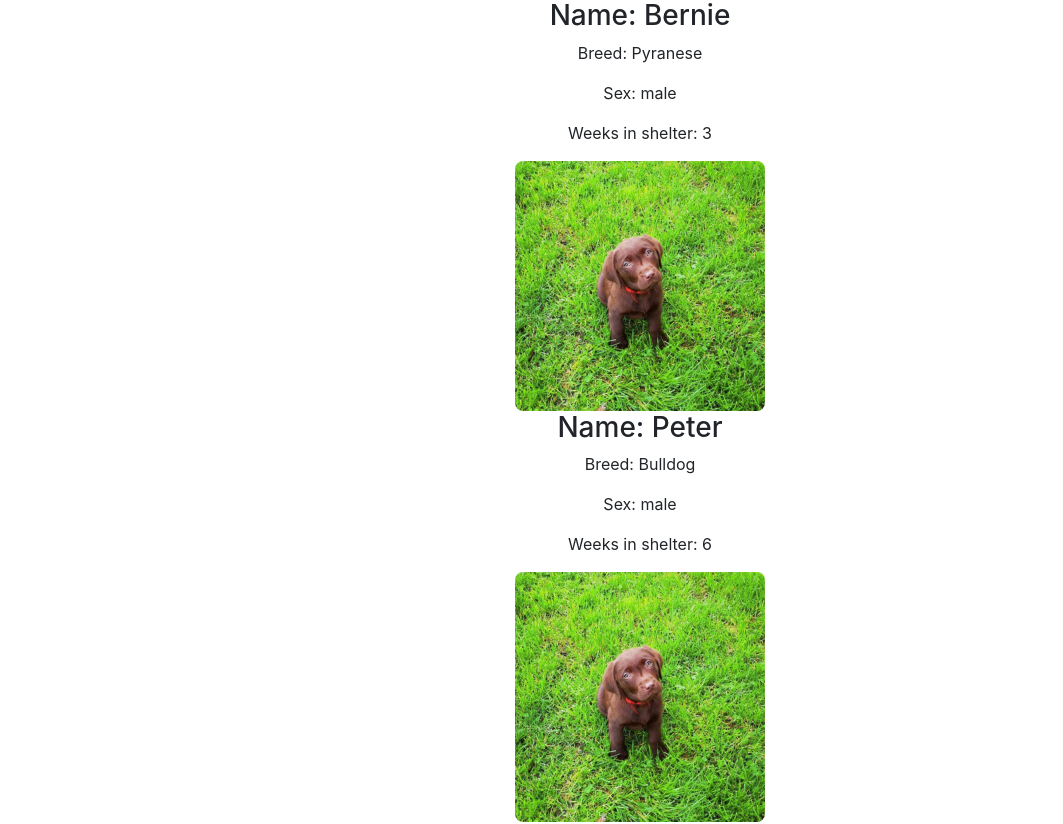
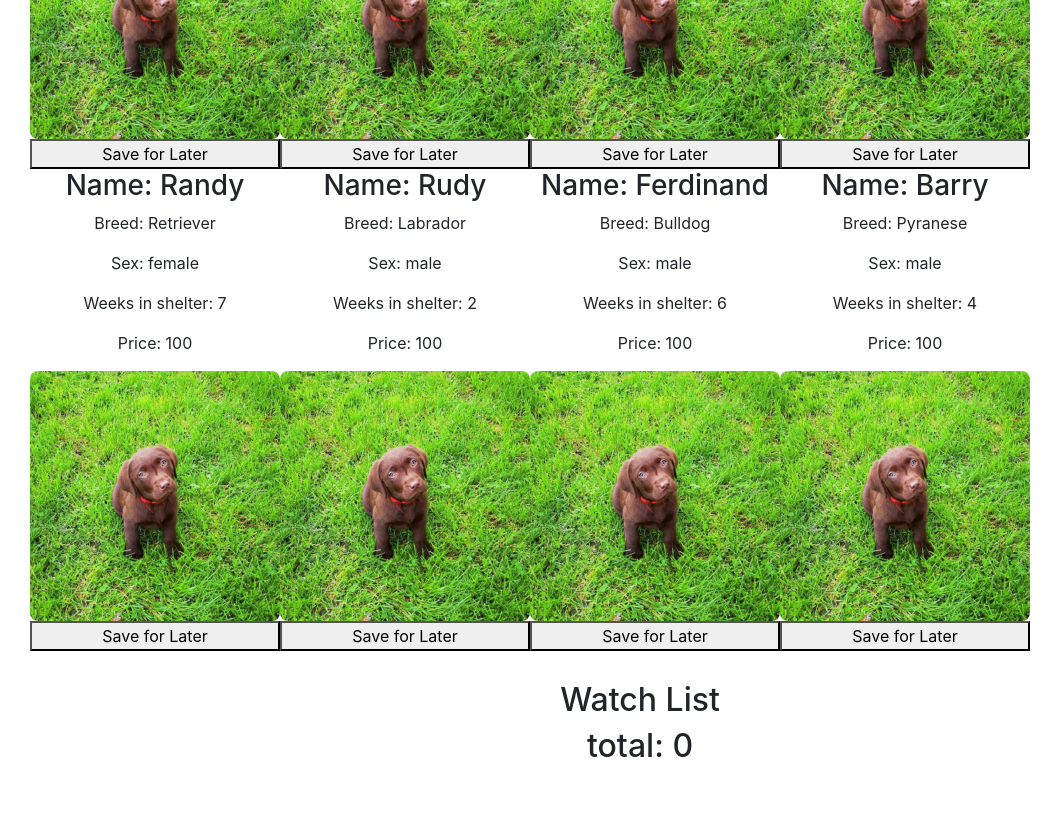
Before and after one commit to rainycloud123/development, a React (Create React App) app: page / in a window 1280 px wide. Shown: the part 940-1764 px from the top of the page, without its empty margins (0-1063 px from the left). After the commit the page ends 1714 px from the top, so only its background shows below. Built offline with nearby package versions, Linux system fonts and the light colour scheme; the HTML template or start-up script is replaced by a standard one.

Commit message:
functinality done

```diff
--- a/src/App.css
+++ b/src/App.css
@@ -64,7 +64,19 @@ img {
   cursor: pointer;
 }
 
+.dogs{
+  display: flex;
+  flex-wrap: wrap;
+  padding: 30px;
+}
+
 /* questions:
+
+- sort and filter both working at the same time
+- aggregator button issue
+- total not everywhere
+- style
+
 - sort only on click
 - sort and filter together
 - how to get each image a different size
--- a/src/App.js
+++ b/src/App.js
@@ -3,7 +3,7 @@ import dogData from "./assets/pet-data.json";
 import './App.css';
 import { useState, useEffect } from "react";
 import Dog from "./components/dog";
-import Buttons from "./components/buttons";
+//import Buttons from "./components/buttons";
 import * as React from 'react';
 
 
@@ -15,11 +15,20 @@ dogData.forEach((item) => {
 
 function App() {
   const [dogs, setDogs] = useState(dogData)
+  const [cartItems, setCart] = useState([])
   const [isSorted, setIsSorted] = useState(false)
   //const [item, setItem] = useState(dogData);
   const rescuePups = [...new Set(dogData.map((Val) => Val.breed))];
 
   const [open, setOpen] = React.useState(false);
+
+  function calcTotal() {
+    let total = 0
+    for (let i = 0; i < cartItems.length; i++) {
+      total += cartItems[i].price
+    }
+    return total;
+  }
 
   const handleOpen = () => {
     setOpen(!open);
@@ -57,10 +66,10 @@ function App() {
   };
 
   function addToCart(item) {
-    setDogs([...dogs, item])
+    setCart([...cartItems, item])
   }
 
-  useEffect(() => {
+  const sortFunc = () => {
     if (isSorted) {
       const sortedDogs = [...dogs]
       sortedDogs.sort((a, b) => {
@@ -70,7 +79,7 @@ function App() {
     } else {
       setDogs(dogData)
     }
-  }, [isSorted, dogs])
+  }
 
   const Dropdown = ({ open, trigger, menu }) => {
     return (
@@ -133,31 +142,43 @@ function App() {
           <button onClick={handleMenumale}>male</button>
         ]}
       />
-      <button onClick={() => setIsSorted(!isSorted)} > Longest Stay First</button>
+      <button onClick={() => {
+        setIsSorted(!isSorted)
+        sortFunc()
+      }} > Longest Stay First</button>
       {/* <p>
         {dogData.map((item, index) => (
           <Buttons item={item} addToCart={addToCart} />
         ))}
       </p> */}
-      <p>
+
+      <div className="dogs">
         {dogs.map((item, index) => (
           <Dog item={item} addToCart={addToCart} />
         ))}
-      </p>
+      </div>
 
 
 
-      {/* <h2>Favorites</h2>
-        {dogs.map((item, index) => (
+      <div>
+        <h2>Watch List</h2>
+        {cartItems.map((item, index) => (
           <div>
             <p>{item.name}</p>
+            {/* Total:
+            {Object.entries()} */}
+            <p>{item.price}</p>
+
+
+
           </div>
 
+
         ))}
-        TODO: render a list of items in the cart */}
-
-
-    </div >
+        <h2>total: {calcTotal()}</h2>
+        {/* TODO: render a list of items in the cart */}
+      </div>
+    </div>
   );
 }
 
--- a/src/assets/pet-data.json
+++ b/src/assets/pet-data.json
@@ -4,6 +4,7 @@
         "breed": "Labrador",
         "sex": "male",
         "time": "1",
+        "price": 100,
         "image": "lab.png"
     },
     {
@@ -11,6 +12,7 @@
         "breed": "Retriever",
         "sex": "male",
         "time": "4",
+        "price": 100,
         "image": "lab.png"
     },
     {
@@ -18,6 +20,7 @@
         "breed": "Pyranese",
         "sex": "male",
         "time": "3",
+        "price": 100,
         "image": "lab.png"
     },
     {
@@ -25,6 +28,7 @@
         "breed": "Bulldog",
         "sex": "male",
         "time": "6",
+        "price": 100,
         "image": "lab.png"
     },
     {
@@ -32,6 +36,7 @@
         "breed": "Labrador",
         "sex": "female",
         "time": "2",
+        "price": 100,
         "image": "lab.png"
     },
     {
@@ -39,6 +44,7 @@
         "breed": "Retriever",
         "sex": "female",
         "time": "9",
+        "price": 100,
         "image": "lab.png"
     },
     {
@@ -46,6 +52,7 @@
         "breed": "Retriever",
         "sex": "male",
         "time": "2",
+        "price": 100,
         "image": "lab.png"
     },
     {
@@ -53,6 +60,7 @@
         "breed": "Pyranese",
         "sex": "male",
         "time": "3",
+        "price": 100,
         "image": "lab.png"
     },
     {
@@ -60,6 +68,7 @@
         "breed": "Retriever",
         "sex": "female",
         "time": "7",
+        "price": 100,
         "image": "lab.png"
     },
     {
@@ -67,6 +76,7 @@
         "breed": "Labrador",
         "sex": "male",
         "time": "2",
+        "price": 100,
         "image": "lab.png"
     },
     {
@@ -74,6 +84,7 @@
         "breed": "Bulldog",
         "sex": "male",
         "time": "6",
+        "price": 100,
         "image": "lab.png"
     },
     {
@@ -81,6 +92,7 @@
         "breed": "Pyranese",
         "sex": "male",
         "time": "4",
+        "price": 100,
         "image": "lab.png"
     }
 ]
--- a/src/components/buttons.js
+++ b/src/components/buttons.js
@@ -1,78 +1,78 @@
 
-import React from "react";
-import dogData from "./dog";
+// import React from "react";
+// import dogData from "./dog";
 
-const Buttons = ({ filterItem, setItem, rescuePups }) => {
-    return (
-        <>
-            <div className="d-flex justify-content-center">
-                {rescuePups.map((Val, id) => {
-                    return (
-                        <button
-                            className="btn-dark text-white p-1 px-2 mx-5 btn fw-bold"
-                            onClick={() => filterItem(Val)}
-                            key={id}
-                        >
-                            {Val}
-                        </button>
-                    );
-                })}
-                <button
-                    className="btn-dark text-white p-1 px-3 mx-5 fw-bold btn"
-                    onClick={() => setItem(dogData)}
-                >
-                    All
-                </button>
-            </div>
-        </>
-    );
-};
+// const Buttons = ({ filterItem, setItem, rescuePups }) => {
+//     return (
+//         <>
+//             <div className="d-flex justify-content-center">
+//                 {rescuePups.map((Val, id) => {
+//                     return (
+//                         <button
+//                             className="btn-dark text-white p-1 px-2 mx-5 btn fw-bold"
+//                             onClick={() => filterItem(Val)}
+//                             key={id}
+//                         >
+//                             {Val}
+//                         </button>
+//                     );
+//                 })}
+//                 <button
+//                     className="btn-dark text-white p-1 px-3 mx-5 fw-bold btn"
+//                     onClick={() => setItem(dogData)}
+//                 >
+//                     All
+//                 </button>
+//             </div>
+//         </>
+//     );
+// };
 
-export default Buttons;
+// export default Buttons;
 
 
-// this.state = {
-//     sex: "All"
-// }
+// // this.state = {
+// //     sex: "All"
+// // }
 
 
 
-// import React, {Component} from 'react';
-// import './css/reset.css';
+// // import React, {Component} from 'react';
+// // import './css/reset.css';
 
 
-// import { FormControl, FormLabel, FormGroup, FormControlLabel, Checkbox } from '@material-ui/core';
+// // import { FormControl, FormLabel, FormGroup, FormControlLabel, Checkbox } from '@material-ui/core';
 
 
-// class FilterGroup extends Component {
+// // class FilterGroup extends Component {
 
-//   generateFormControlLabel = (selection) => {
-//     return (
-//       <FormControlLabel
-//       control={<Checkbox onChange={() => this.handleChange(selection)} value={selection} />}
-//       label={selection}
-//       key={selection}
-//       />
-//     );
-//   }
+// //   generateFormControlLabel = (selection) => {
+// //     return (
+// //       <FormControlLabel
+// //       control={<Checkbox onChange={() => this.handleChange(selection)} value={selection} />}
+// //       label={selection}
+// //       key={selection}
+// //       />
+// //     );
+// //   }
 
-//   handleChange = (value) => {
-//     this.props.filterItems(value, this.props.title);
-//   }
+// //   handleChange = (value) => {
+// //     this.props.filterItems(value, this.props.title);
+// //   }
 
-//   render() {
+// //   render() {
 
-//     const selections = this.props.selections.map(this.generateFormControlLabel);
+// //     const selections = this.props.selections.map(this.generateFormControlLabel);
 
-//     return (
-//       <FormControl component="fieldset">
-//         <FormLabel component="legend">{this.props.title.replace('_', ' ')}</FormLabel>
-//         <FormGroup>
-//           {selections}
-//         </FormGroup>
-//       </FormControl>
-//     )
-//   }
-// }
+// //     return (
+// //       <FormControl component="fieldset">
+// //         <FormLabel component="legend">{this.props.title.replace('_', ' ')}</FormLabel>
+// //         <FormGroup>
+// //           {selections}
+// //         </FormGroup>
+// //       </FormControl>
+// //     )
+// //   }
+// // }
 
-// export default FilterGroup;
+// // export default FilterGroup;
--- a/src/components/dog.js
+++ b/src/components/dog.js
@@ -1,12 +1,15 @@
+import "./dogCard.css"
+
 function Dog(props) {
     return (
-        <div>
+        <div className="dogCard">
             <h3>Name: {props.item.name}</h3>
             <p> Breed: {props.item.breed} </p>
             <p> Sex: {props.item.sex} </p>
             <p> Weeks in shelter: {props.item.time} </p>
+            <p> Price: {props.item.price} </p>
             <img src={props.item.image} />
-            {/* <button onClick={() => { props.addToCart(props.item) }}>Add to favorites</button> */}
+            <button onClick={() => { props.addToCart(props.item) }}>Save for Later</button>
         </div>
     );
 }
--- /dev/null
+++ b/src/components/dogCard.css
@@ -0,0 +1,5 @@
+.dogCard{
+    display: flex;
+    flex-direction: column;
+
+}
```
